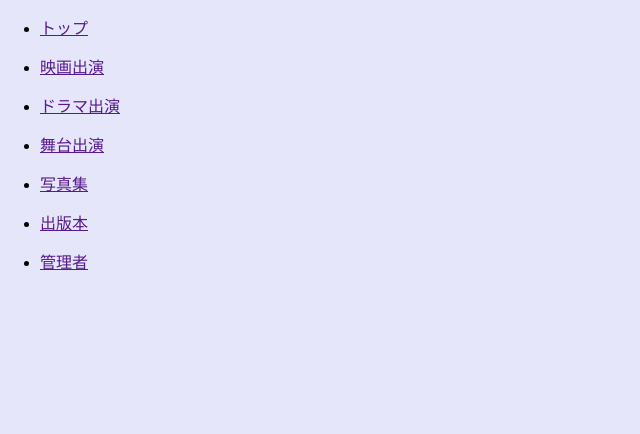
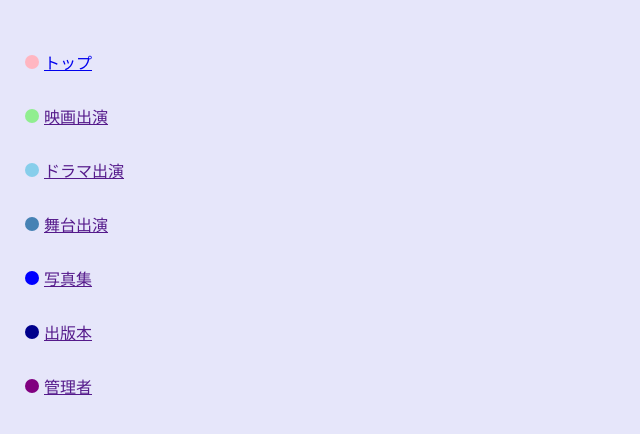
Before and after one commit to maakinakano/abe-clone, a plain HTML site: page menu.html in a window 1280 px wide. Shown: the whole page, without its empty margins (0-640 px from the left). Drawn offline with Linux system fonts and the light colour scheme.

Commit message:
メニューのリンクの実装
メニューの整形

```diff
--- a/menu.css
+++ b/menu.css
@@ -7,6 +7,47 @@ body{
     height: 90%;
 }
 
+.menu ul {
+    margin-top: 50px;
+}
 .menu ul li{
-    margin-top: 15px;
+    margin-left: -10px;
+    list-style-type: none;
+    margin-top: 30px;
 }
+
+.menu ul li::before{
+    position: relative;
+    top: 0px;
+    left: -5px;
+
+    display: inline-block;
+
+    width: 14px;
+    height: 14px;
+
+    content: '';
+    border-radius: 100%;
+}
+
+.menu ul li#top::before{
+    background: lightpink;
+}
+.menu ul li#film::before{
+    background: lightgreen;
+}
+.menu ul li#doram::before{
+    background: skyblue;
+}
+.menu ul li#act::before{
+    background: steelblue;
+}
+.menu ul li#photo::before{
+    background: blue;
+}
+.menu ul li#book::before{
+    background: darkblue;
+}
+.menu ul li#admin::before{
+    background: purple;
+}
--- a/menu.html
+++ b/menu.html
@@ -5,13 +5,13 @@
 <body>
     <div class="menu">
         <ul>
-            <li><a href>トップ</a></li>
-            <li><a href>映画出演</a></li>
-            <li><a href>ドラマ出演</a></li>
-            <li><a href>舞台出演</a></li>
-            <li><a href>写真集</a></li>
-            <li><a href>出版本</a></li>
-            <li><a href>管理者</a></li>
+            <li id="top"><a href="./top.html" target="contents">トップ</a></li>
+            <li id="film"><a href>映画出演</a></li>
+            <li id="doram"><a href>ドラマ出演</a></li>
+            <li id="act"><a href>舞台出演</a></li>
+            <li id="photo"><a href>写真集</a></li>
+            <li id="book"><a href>出版本</a></li>
+            <li id="admin"><a href>管理者</a></li>
         </ul>
     </div>
 </body>
```
Also changed, not shown: index.html (+2 -2 lines).
